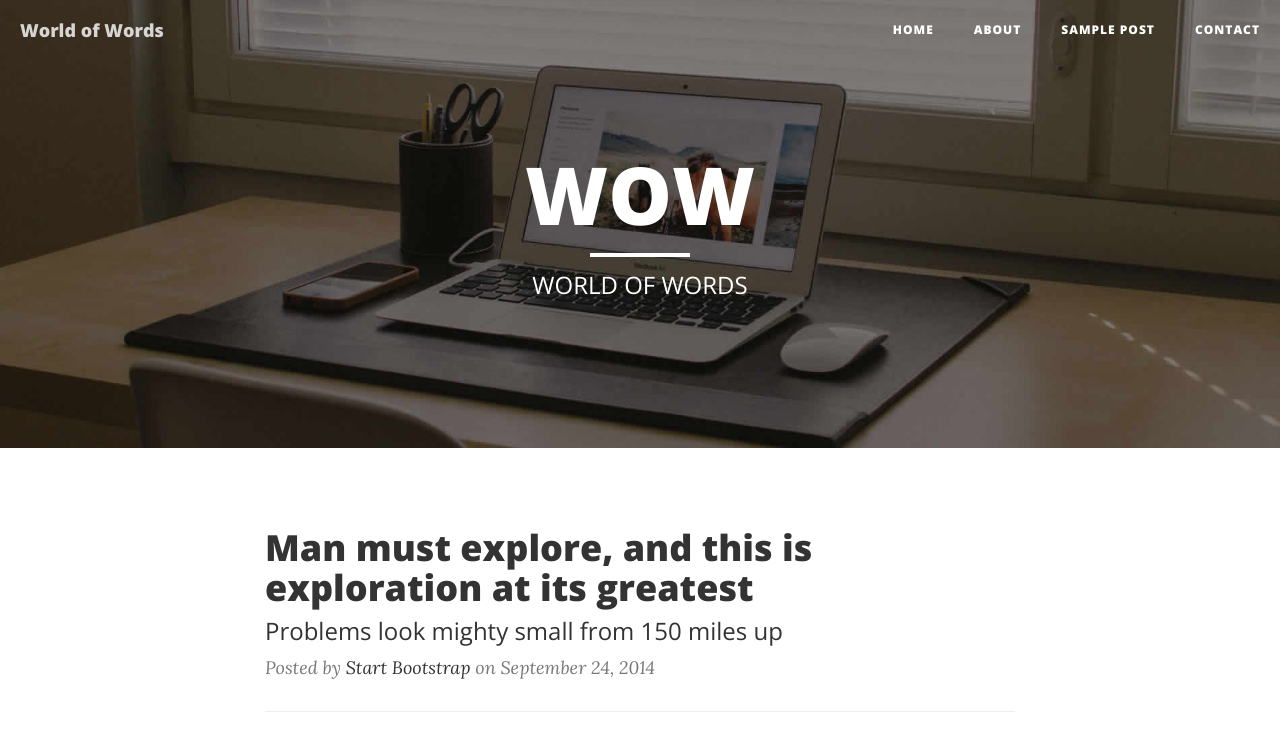
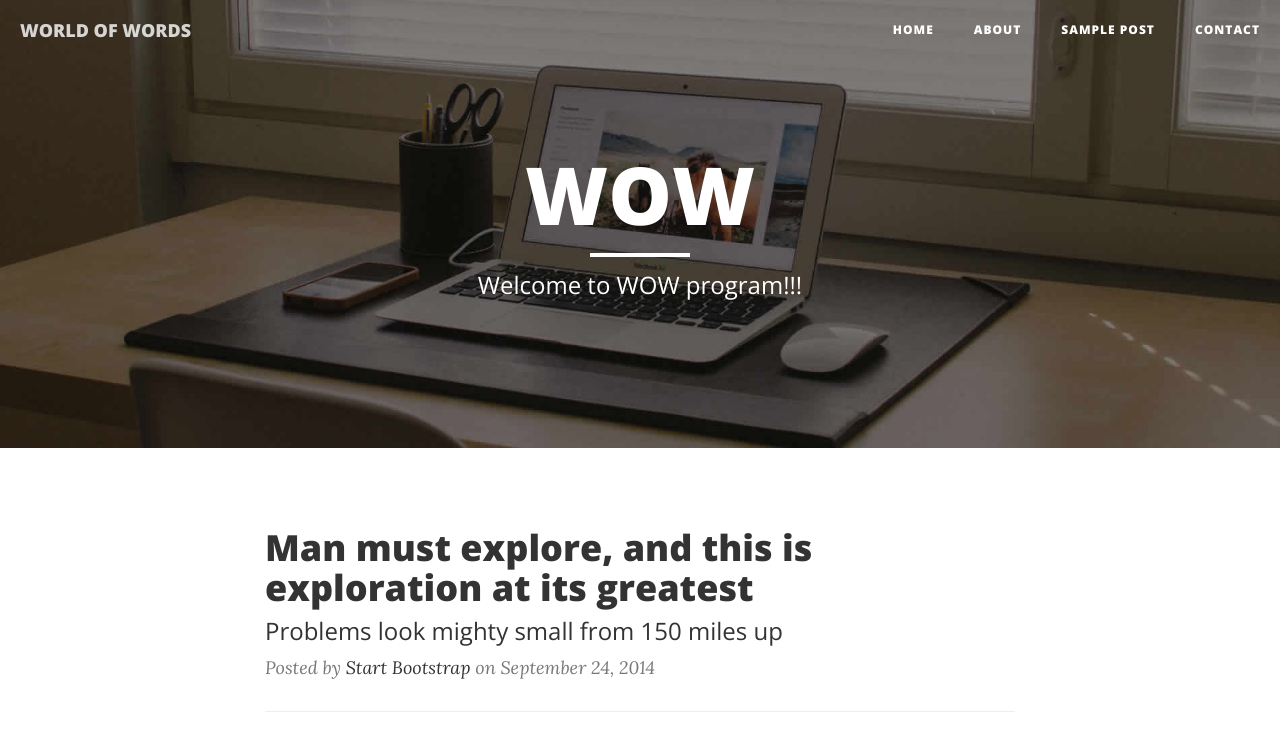
Before and after one commit to paulsonjoo/paulsonjoo.github.io, a website: page index.html in a window 1280 px wide. Shown: the top 739 px of the page. Drawn offline with nearby package versions, Linux system fonts and the light colour scheme.

Commit message:
Update index.html

```diff
--- a/index.html
+++ b/index.html
@@ -42,7 +42,7 @@
                     <span class="sr-only">Toggle navigation</span>
                     Menu <i class="fa fa-bars"></i>
                 </button>
-                <a class="navbar-brand" href="index.html">World of Words</a>
+                <a class="navbar-brand" href="index.html">WORLD OF WORDS</a>
             </div>
 
             <!-- Collect the nav links, forms, and other content for toggling -->
@@ -76,7 +76,7 @@
                     <div class="site-heading">
                         <h1>WOW</h1>
                         <hr class="small">
-                        <span class="subheading">WORLD OF WORDS</span>
+                        <span class="subheading">Welcome to WOW program!!!</span>
                     </div>
                 </div>
             </div>
```
